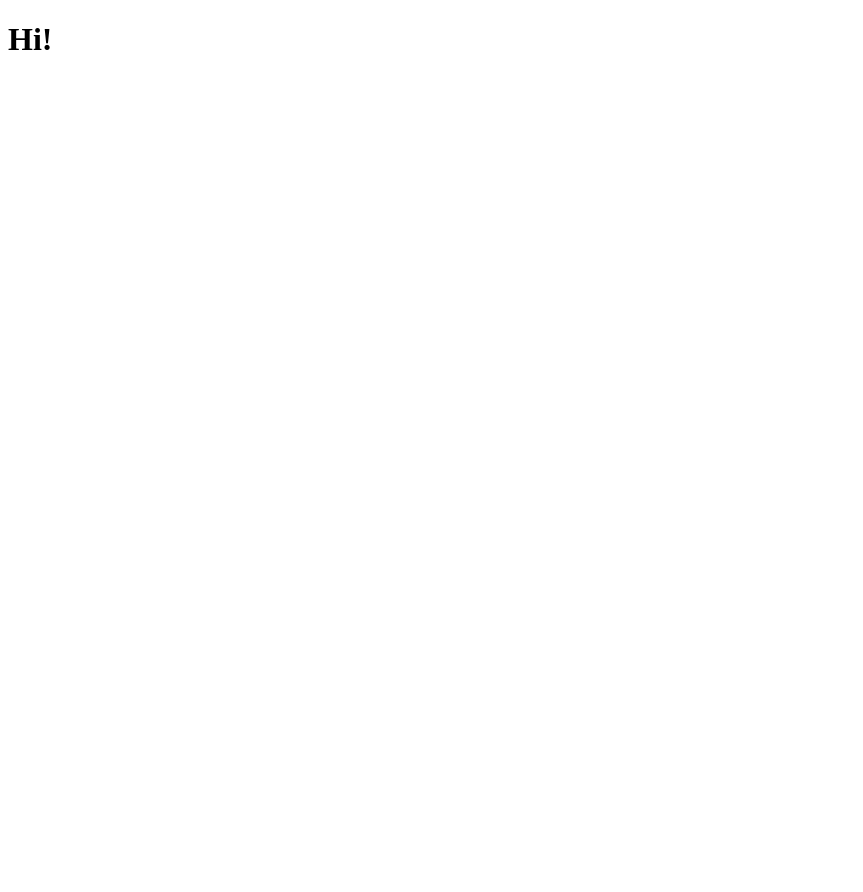
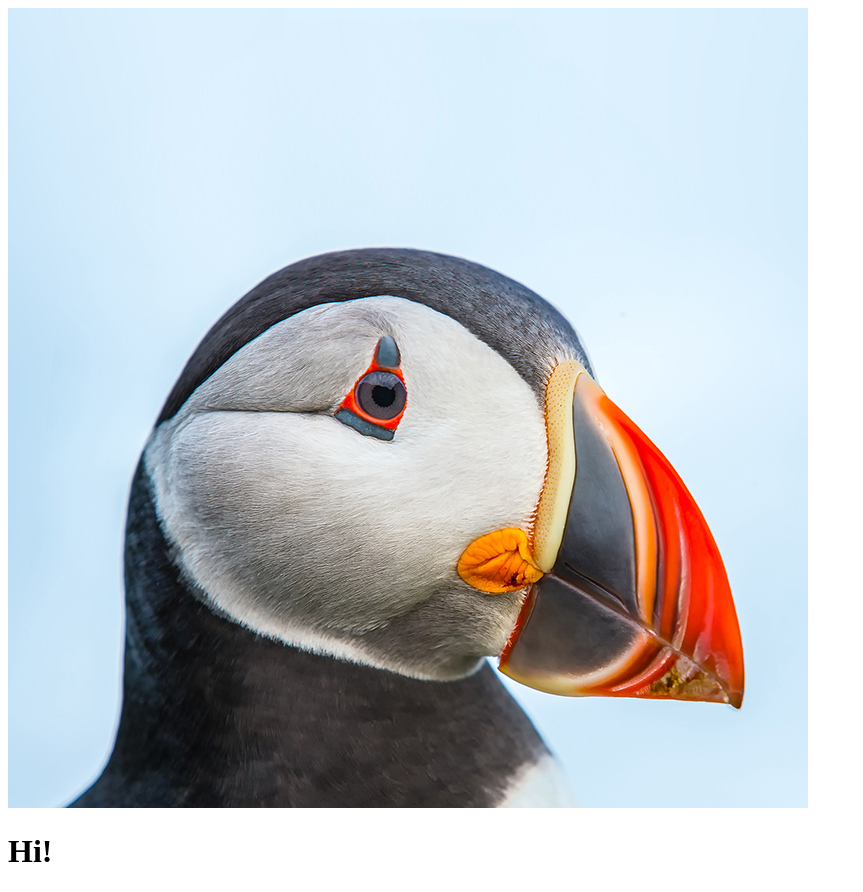
Before and after one commit to XiwayB/git-101, a plain HTML site: page index.html in a window 1280 px wide. Shown: the whole page, without its empty margins (0-863 px from the left). Before the commit the page ends 800 px from the top, so only its background shows below. Drawn offline with Linux system fonts and the light colour scheme.

Commit message:
Added pingouin logo

```diff
--- a/index.html
+++ b/index.html
@@ -2,6 +2,7 @@
 <html>
 <head></head>
 <body>
+	<img src="pingouin.jpg"></img>
 	<h1>Hi!</h1>
 </body>
 </html>
```
Also changed, not shown: pingouin.jpg (added).
